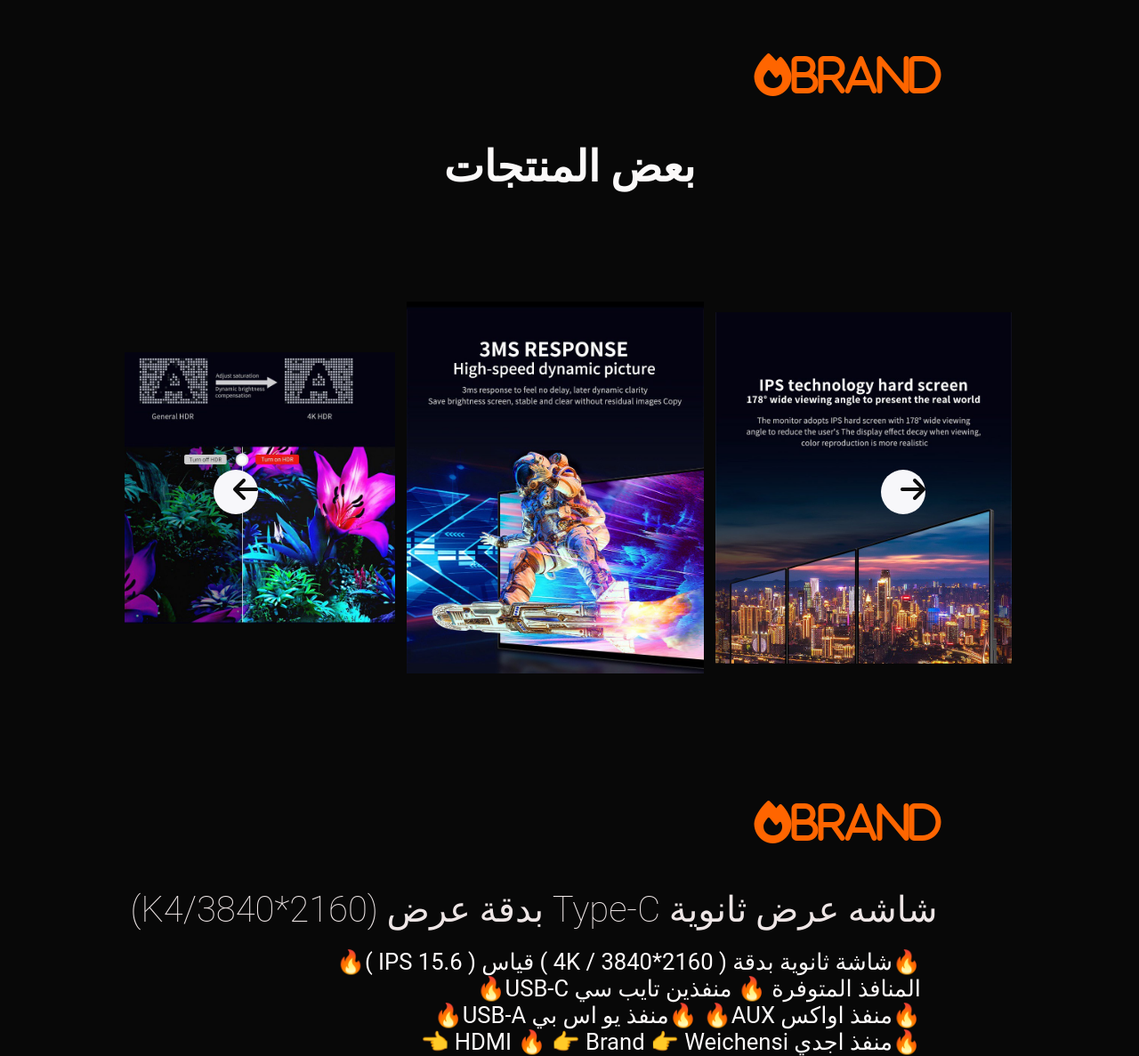
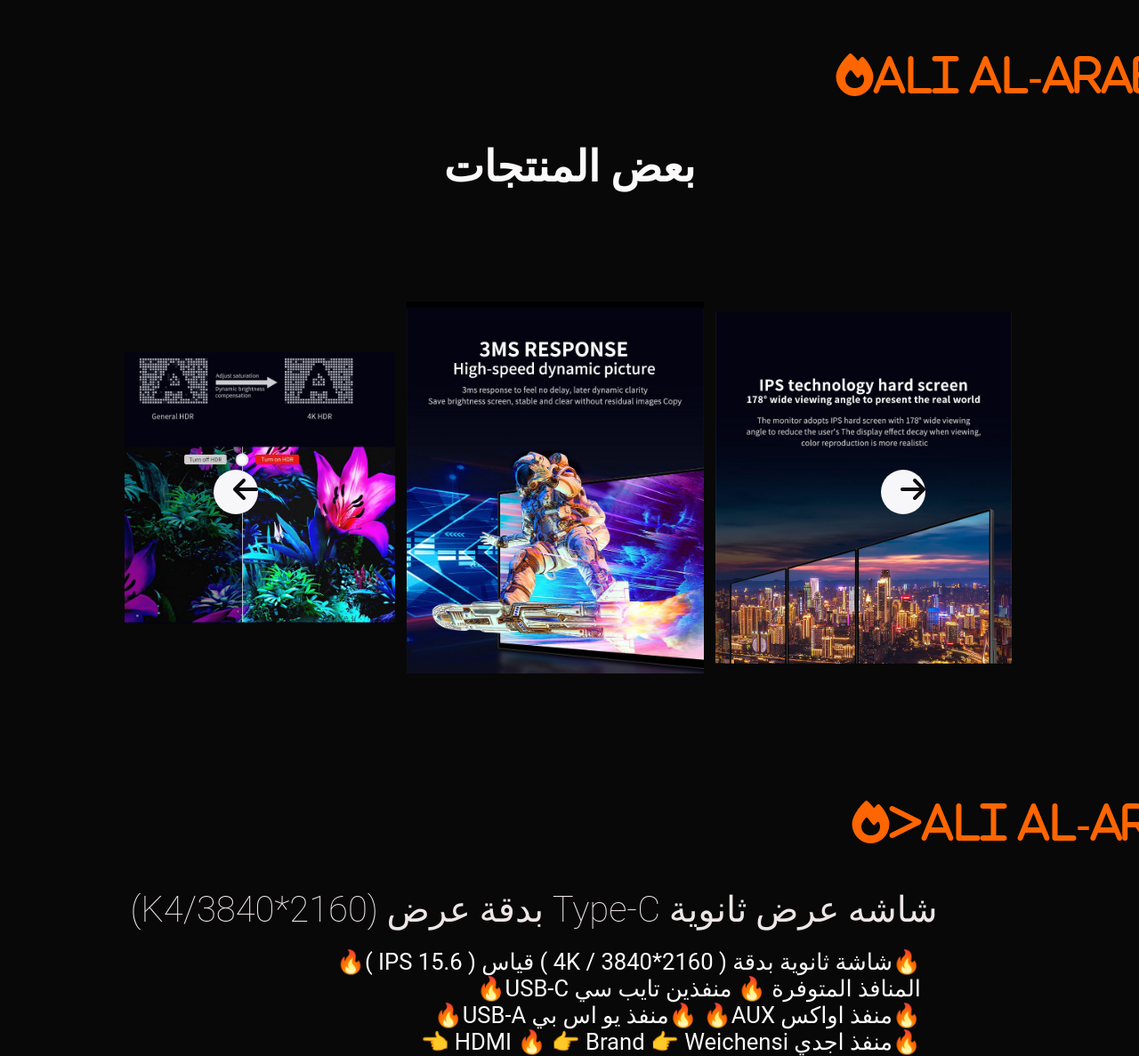
Before and after one commit to hguyg/-shop, a plain HTML site: page index.html in a window 1280 px wide. Shown: the part 1010-2197 px from the top of the page at 89% size. Drawn offline with Linux system fonts and the light colour scheme.

Commit message:
Update index.html

```diff
--- a/index.html
+++ b/index.html
@@ -57,7 +57,7 @@
   </div>
 </div>
 
-  <kbd class="fa-solid fa-fire">BRAND</kbd>
+  <kbd class="fa-solid fa-fire">Ali Al-Arabi</kbd>
   <div class="features-section">
     <h4>بعض المنتجات</h4>
 </div>
@@ -85,7 +85,7 @@
 </div>
 
 
-<kbd class="fa-solid fa-fire">BRAND</kbd>
+<kbd class="fa-solid fa-fire">>Ali Al-Arabi</kbd>
 
 <div class="features-section">
   <h2>شاشه عرض ثانوية Type-C بدقة عرض (K4/3840*2160)
@@ -148,7 +148,7 @@
 
 </div>
 <div class="wrapper">
-<kbd class="fa-solid fa-fire">brand</kbd>
+<kbd class="fa-solid fa-fire">>Ali Al-Arabi</kbd>
 </div>
 <div class="feature">
   <div class="content">
@@ -185,7 +185,7 @@
 
 
 <div class="wrapper">
-  <kbd class="fa-solid fa-fire">brand</kbd>
+  <kbd class="fa-solid fa-fire">>Ali Al-Arabi</kbd>
 </div>
 
  <div class="features">
@@ -223,7 +223,7 @@
    </div>
 
    <div class="wrapper">
-    <kbd class="fa-solid fa-fire">brand</kbd>
+    <kbd class="fa-solid fa-fire">>Ali Al-Arabi</kbd>
     </div>
 <div class="features">
 <div class="contetn">
@@ -261,7 +261,7 @@
 
 
 <div class="wrapper">
-  <kbd class="fa-solid fa-fire">brand</kbd>
+  <kbd class="fa-solid fa-fire">Ali Al-Arabi></kbd>
   </div>
     <div class="features">
   <div class="content">
@@ -305,7 +305,7 @@
   </div>
 
   <div class="wrapper">
-    <kbd class="fa-solid fa-fire">brand</kbd>
+    <kbd class="fa-solid fa-fire">>Ali Al-Arabi</kbd>
     </div>
       <div class="features">
     <div class="content">
```
